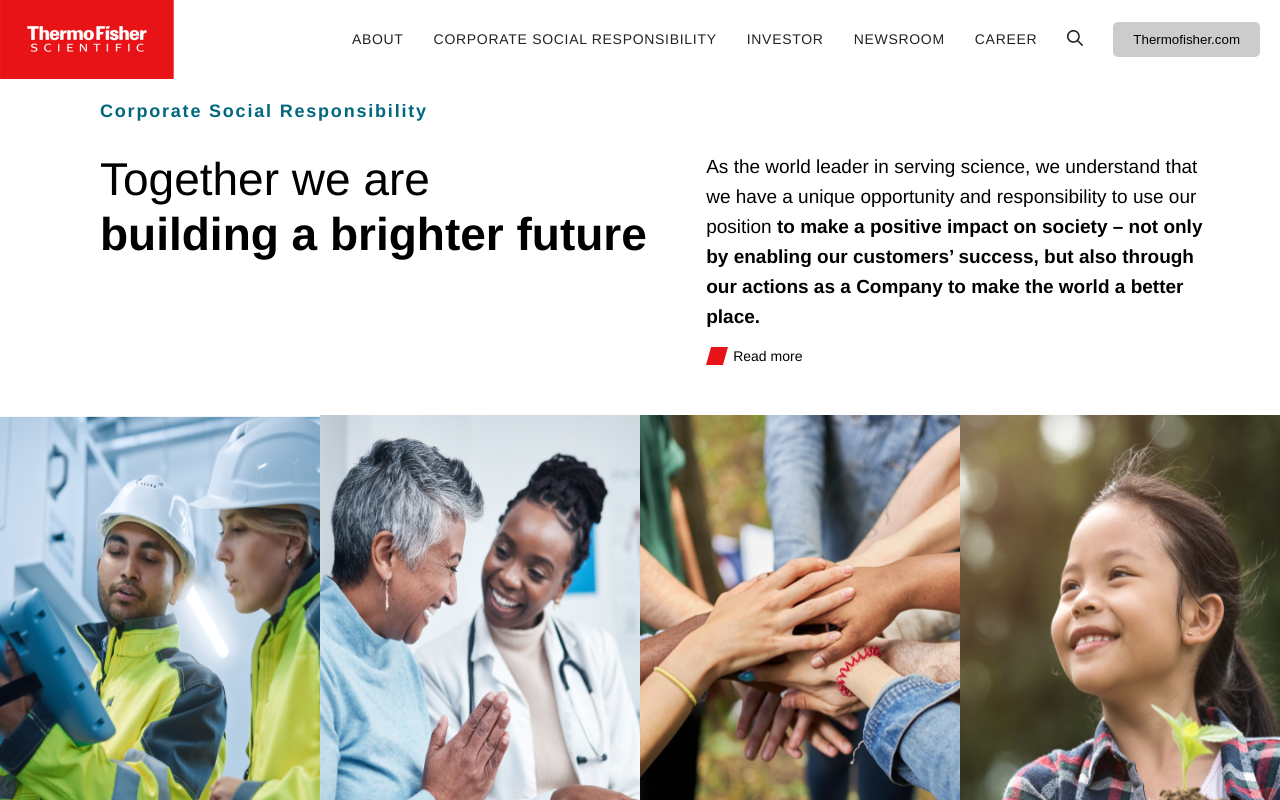
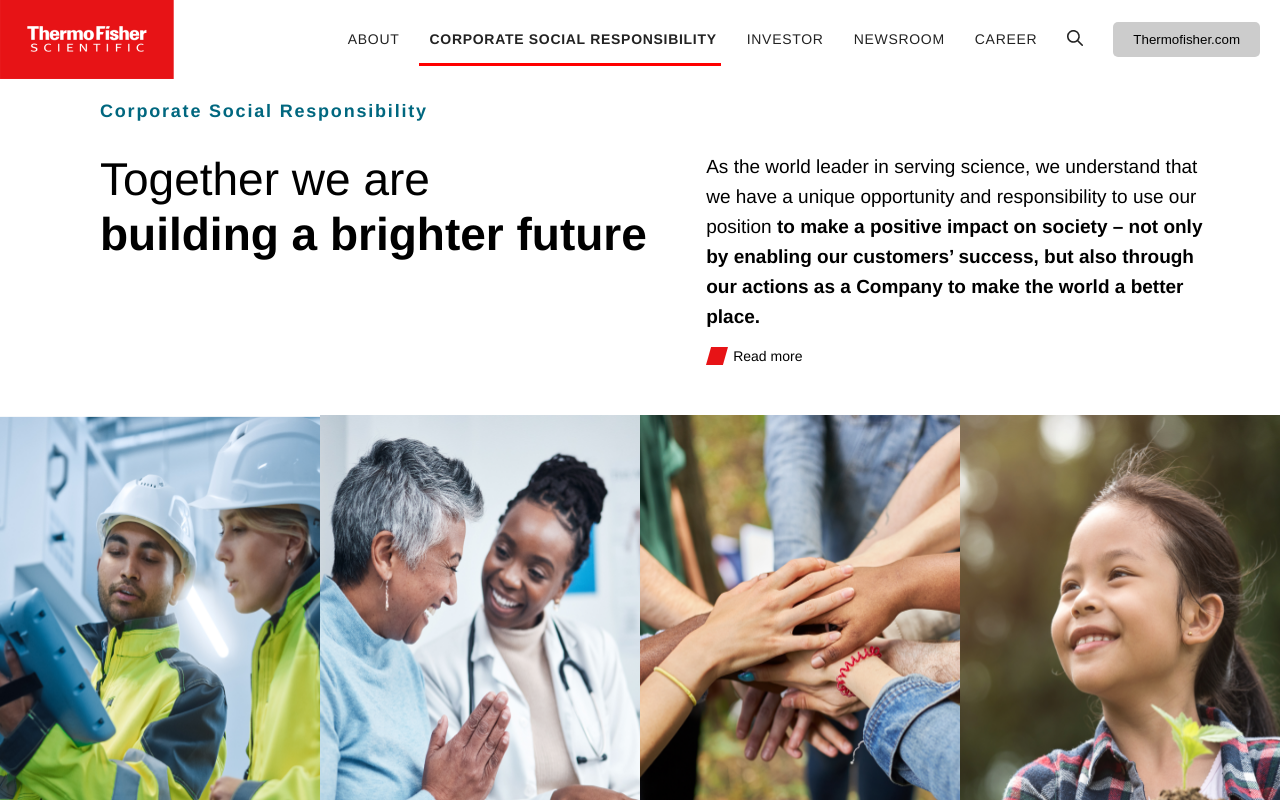
Before and after one commit to ragOP/new-tft, a React (Create React App) app: page /csr in a window 1280 px wide. Shown: the top 800 px of the page. Built offline with nearby package versions, Linux system fonts and the light colour scheme; a web font is replaced by a local one.

Commit message:
all fixes done except  get in touch

```diff
--- a/src/Component/CsrMain.jsx
+++ b/src/Component/CsrMain.jsx
@@ -28,7 +28,7 @@ const CsrMain = () => {
               make the world a better place.
             </span>
           </p>
-          <div className="csr-btn">
+          <div className="csr-btn" style={{ width: "244px" }}>
             <img src={dot} alt="" />
             <p>Read more</p>
           </div>
--- a/src/Component/Diversity.jsx
+++ b/src/Component/Diversity.jsx
@@ -30,7 +30,7 @@ const Diversity = ({
             {heading} <span>{hedingSpan}</span>
           </p>
           <p className="diversity-desc">{desc}</p>
-          <div className="button-mission">
+          <div className="button-mission" style={{ width: "144px" }}>
             <img src={dot} alt="" />
             <p
               className="button-text"
--- a/src/Component/Leadership.jsx
+++ b/src/Component/Leadership.jsx
@@ -108,6 +108,7 @@ const Leadership = () => {
           marginLeft: "70px",
           marginTop: "50px",
           marginBottom: "50px",
+          width: "200px",
         }}
       >
         <img src={dot} alt="" />
--- a/src/Component/Navbar.jsx
+++ b/src/Component/Navbar.jsx
@@ -2,14 +2,27 @@ import React, { useState } from "react";
 import "./navbar.css";
 import logo from "../Assets/Images/logo.png";
 import search from "../Assets/Images/Search.png";
-import { Link } from "react-router-dom";
+import { Link, useLocation } from "react-router-dom";
 
 const Navbar = ({ toggleDropdown }) => {
-  const [activeMenuItem, setActiveMenuItem] = useState(null);
-
+  const location = useLocation();
+  const path = location.pathname;
+  let usePath;
+  if (path === "/") {
+    usePath = null;
+  } else if (path === "/csr") {
+    usePath = "CSR";
+  } else if (path === "/about") {
+    usePath = "About";
+  } else if (path === "/investor") {
+    usePath = "Investor";
+  } else if (path === "/newsroom") {
+    usePath = "Newsroom";
+  }
+  const [activeMenuItem, setActiveMenuItem] = useState(usePath);
   const handleMenuItemClick = (menuItem) => {
     toggleDropdown(menuItem);
-    setActiveMenuItem(menuItem);
+    setActiveMenuItem(menuItem === activeMenuItem ? null : menuItem);
   };
 
   return (
@@ -23,25 +36,44 @@ const Navbar = ({ toggleDropdown }) => {
         <div className="menu">
           <ul>
             <li className={activeMenuItem === "About" ? "active" : ""}>
-              <Link onClick={() => handleMenuItemClick("About")}>ABOUT</Link>
+              <Link
+                className={activeMenuItem === "About" ? "active" : ""}
+                onClick={() => handleMenuItemClick("About")}
+              >
+                ABOUT
+              </Link>
             </li>
             <li className={activeMenuItem === "CSR" ? "active" : ""}>
-              <Link onClick={() => handleMenuItemClick("CSR")}>
+              <Link
+                className={activeMenuItem === "CSR" ? "active" : ""}
+                onClick={() => handleMenuItemClick("CSR")}
+              >
                 CORPORATE SOCIAL RESPONSIBILITY
               </Link>
             </li>
             <li className={activeMenuItem === "Investor" ? "active" : ""}>
-              <Link onClick={() => handleMenuItemClick("Investor")}>
+              <Link
+                className={activeMenuItem === "Investor" ? "active" : ""}
+                onClick={() => handleMenuItemClick("Investor")}
+              >
                 INVESTOR
               </Link>
             </li>
             <li className={activeMenuItem === "Newsroom" ? "active" : ""}>
-              <Link onClick={() => handleMenuItemClick("Newsroom")}>
+              <Link
+                className={activeMenuItem === "Newsroom" ? "active" : ""}
+                onClick={() => handleMenuItemClick("Newsroom")}
+              >
                 NEWSROOM
               </Link>
             </li>
             <li className={activeMenuItem === "Career" ? "active" : ""}>
-              <Link onClick={() => handleMenuItemClick("Career")}>CAREER</Link>
+              <Link
+                className={activeMenuItem === "Career" ? "active" : ""}
+                onClick={() => handleMenuItemClick("Career")}
+              >
+                CAREER
+              </Link>
             </li>
           </ul>
         </div>
--- a/src/Component/brands.css
+++ b/src/Component/brands.css
@@ -2,7 +2,7 @@
  height: 1548.5px;
  font: 14px "Helvetica Neue LT W1G", Helvetica;
  font-style: normal;
- margin-top: 1200px;
+ margin-top: 1075px;
 }
 .brand-banner{
  display: flex;
@@ -14,7 +14,7 @@
   line-height: 22px;
   font-weight: 700;
   color: #00677F;
- padding: 0px 100px;
+ padding: 0px 75px;
 }
 .banner-left {
  position: relative;
--- a/src/Component/navbar.css
+++ b/src/Component/navbar.css
@@ -47,6 +47,10 @@
   background-color: red;
 }
 
+.menu ul li a.active {
+  font-weight: bold;
+}
+
 .menu ul a {
   margin-right: 30px;
   cursor: pointer;
```
